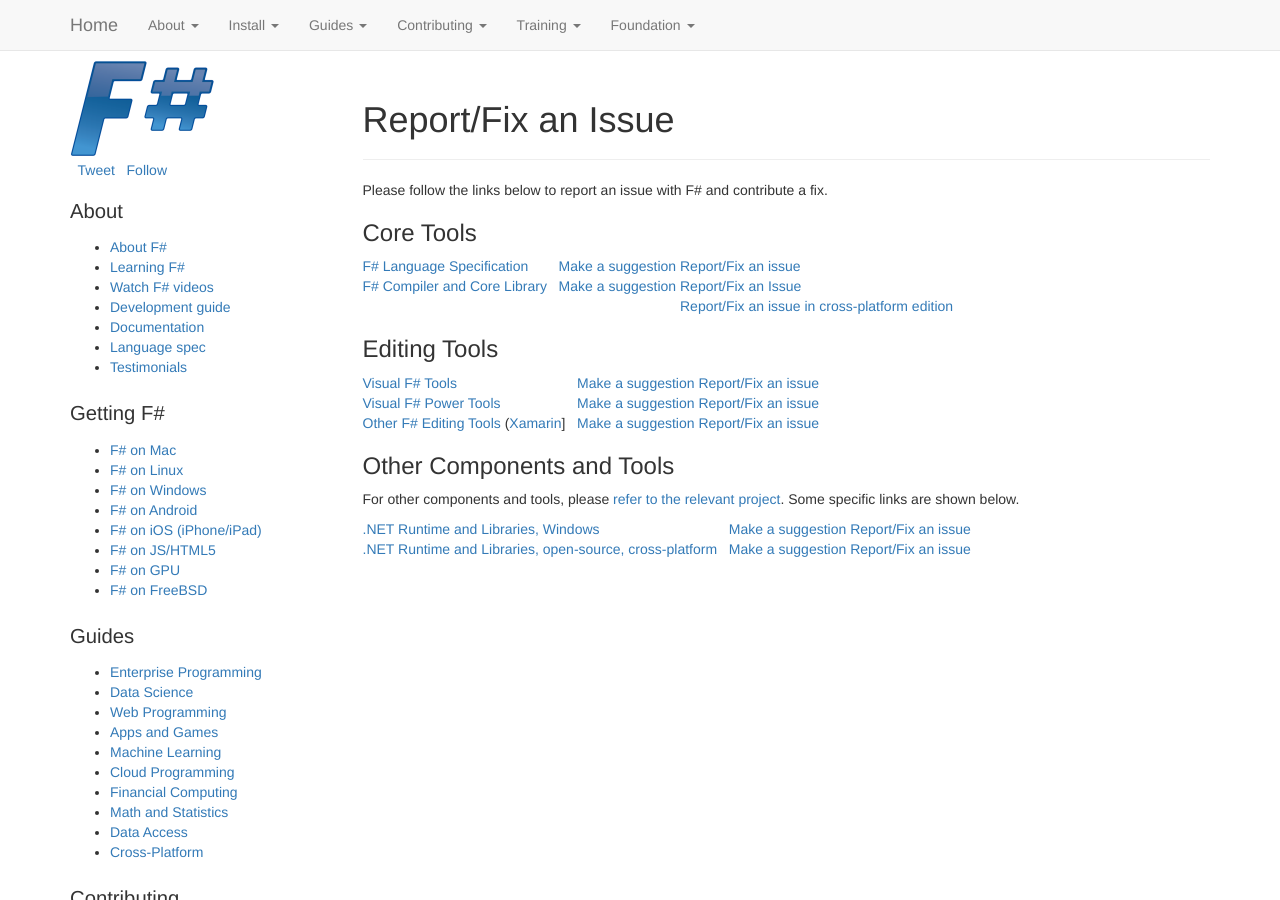
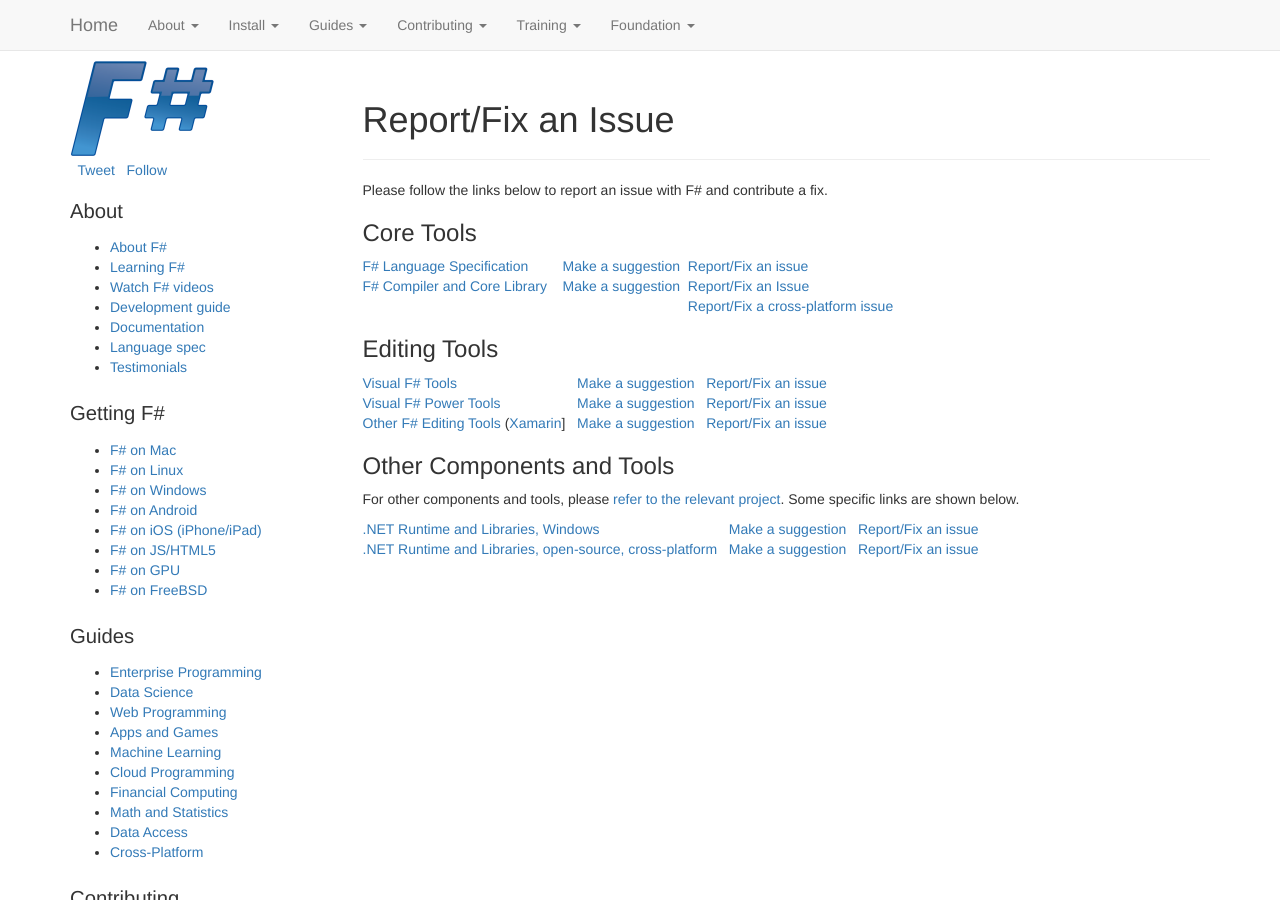
Before and after one commit to fsharp/fsharp.org, a Jekyll site: the page built from guides/engineering/issues.md, in a window 1280 px wide and 900 px high. Built offline with Jekyll 4.4.1, drawn with Linux system fonts in a browser that asks for light colours; nearby versions of some CDN libraries; some web fonts are replaced; comment, search, counter and statistics services are not loaded.

Commit message:
Update issues.md

```diff
--- a/guides/engineering/issues.md
+++ b/guides/engineering/issues.md
@@ -11,14 +11,14 @@
 |:------------------|:--|:--------------------|:--|:------------------|
 | [F# Language Specification](http://fsharp.org/specs/language-spec/)               &nbsp; | &nbsp; | [Make a suggestion](https://fslang.uservoice.com/forums/245727-f-language)     |  &nbsp; |  [Report/Fix an issue](http://fsharp.org/specs/language-spec/)      |
 |  [F# Compiler and Core Library](http://fsharp.github.io/2014/06/18/fsharp-contributions.html)                                            &nbsp; | &nbsp; |  [Make a suggestion](https://fslang.uservoice.com/forums/245727-f-language) |  &nbsp; |  [Report/Fix an Issue](http://visualfsharp.codeplex.com) |
-|                                                                                   &nbsp; | &nbsp; |                                                                                |  &nbsp; |  [Report/Fix an issue in cross-platform edition](http://github.com/fsharp/fsharp) |
+|                                                                                   &nbsp; | &nbsp;&nbsp;  |                                                                                |  &nbsp;&nbsp;  |  [Report/Fix a cross-platform issue](http://github.com/fsharp/fsharp) |
 
 ### Editing Tools
 
 |:--------------------|:--|:------------------|:--|:------------------|
 | [Visual F# Tools](http://msdn.microsoft.com/en-us/library/dd233154.aspx)                                              &nbsp; | &nbsp; |  [Make a suggestion](http://visualstudio.uservoice.com/forums/121579-visual-studio/category/30935-languages-f-tools)     |  | [Report/Fix an issue](http://visualfsharp.codeplex.com) |
-| [Visual F# Power Tools](http://fsprojects.github.io/VisualFSharpPowerTools/)                             &nbsp; | &nbsp; | [Make a suggestion](http://vfpt.uservoice.com/)     | |    [Report/Fix an issue](https://github.com/fsprojects/VisualFSharpPowerTools/) |
-| [Other F# Editing Tools ](http://fsharp.github.io/fsharpbinding/) ([Xamarin]([Xamarin F# Tools](http://developer.xamarin.com/guides/cross-platform/fsharp/fsharp_support_overview/), Emacs, MonoDevelop, ...)]               &nbsp; | &nbsp; | [Make a suggestion](http://fsharpbinding.uservoice.com/)     | |  [Report/Fix an issue](http://fsharp.github.io/fsharpbinding/) |
+| [Visual F# Power Tools](http://fsprojects.github.io/VisualFSharpPowerTools/)                             &nbsp; | &nbsp; | [Make a suggestion](http://vfpt.uservoice.com/)     | &nbsp;  &nbsp;  |    [Report/Fix an issue](https://github.com/fsprojects/VisualFSharpPowerTools/) |
+| [Other F# Editing Tools ](http://fsharp.github.io/fsharpbinding/) ([Xamarin]([Xamarin F# Tools](http://developer.xamarin.com/guides/cross-platform/fsharp/fsharp_support_overview/), Emacs, MonoDevelop, ...)]               &nbsp; | &nbsp; | [Make a suggestion](http://fsharpbinding.uservoice.com/)     | &nbsp; &nbsp;  |  [Report/Fix an issue](http://fsharp.github.io/fsharpbinding/) |
 
 ### Other Components and Tools
 
@@ -26,4 +26,4 @@
 
 |:------------------|:--|:--------------------|:--|:------------------|
 | [.NET Runtime and Libraries, Windows](http://www.microsoft.com/net)                                     &nbsp; | &nbsp; | [Make a suggestion](http://visualstudio.uservoice.com/forums/121579-visual-studio/category/31481-net)     |  &nbsp; |  [Report/Fix an issue](http://connect.microsoft.com/visualstudio) |
-| [.NET Runtime and Libraries, open-source, cross-platform](http://www.mono-project.com/)                 &nbsp; | &nbsp; | [Make a suggestion](http://www.mono-project.com/community/)     |  &nbsp; | [Report/Fix an issue](http://www.mono-project.com/community/) |
+| [.NET Runtime and Libraries, open-source, cross-platform](http://www.mono-project.com/)                 &nbsp; | &nbsp; | [Make a suggestion](http://www.mono-project.com/community/)     |  &nbsp; &nbsp; | [Report/Fix an issue](http://www.mono-project.com/community/) |
```
